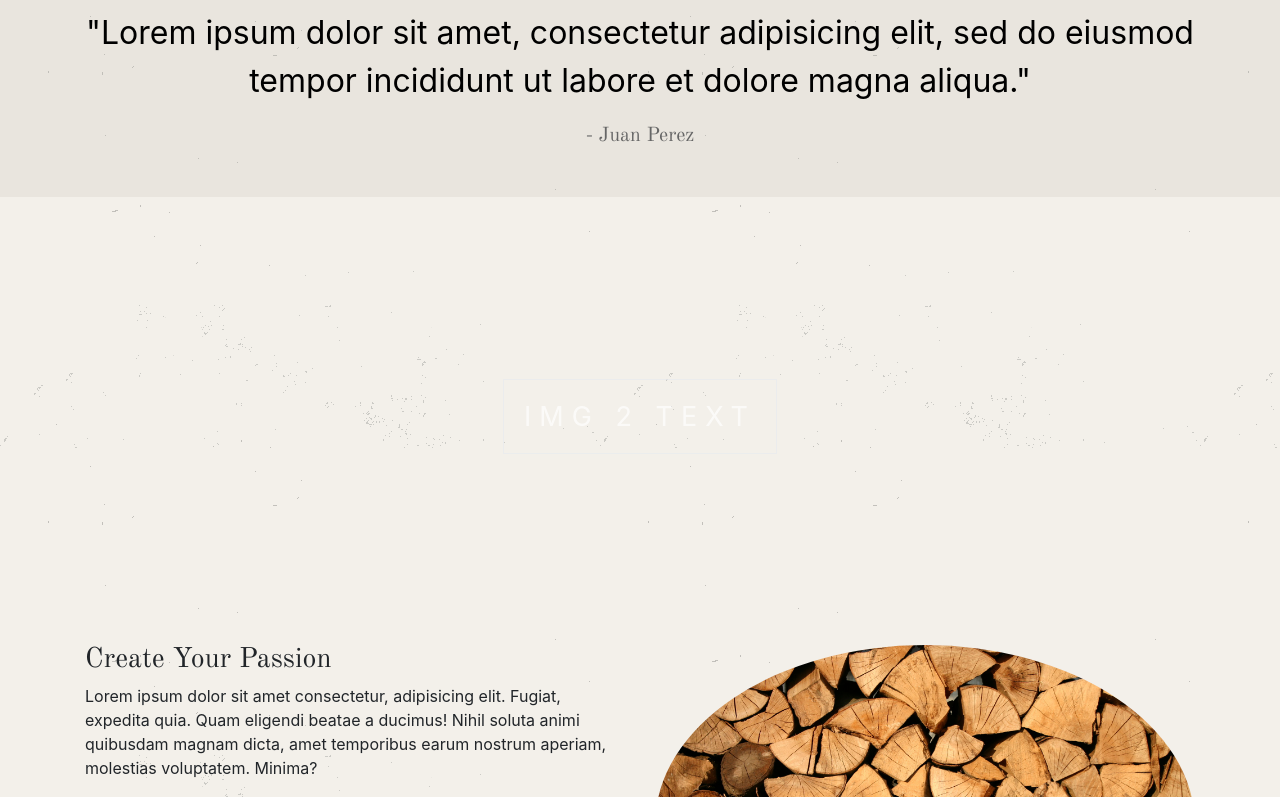
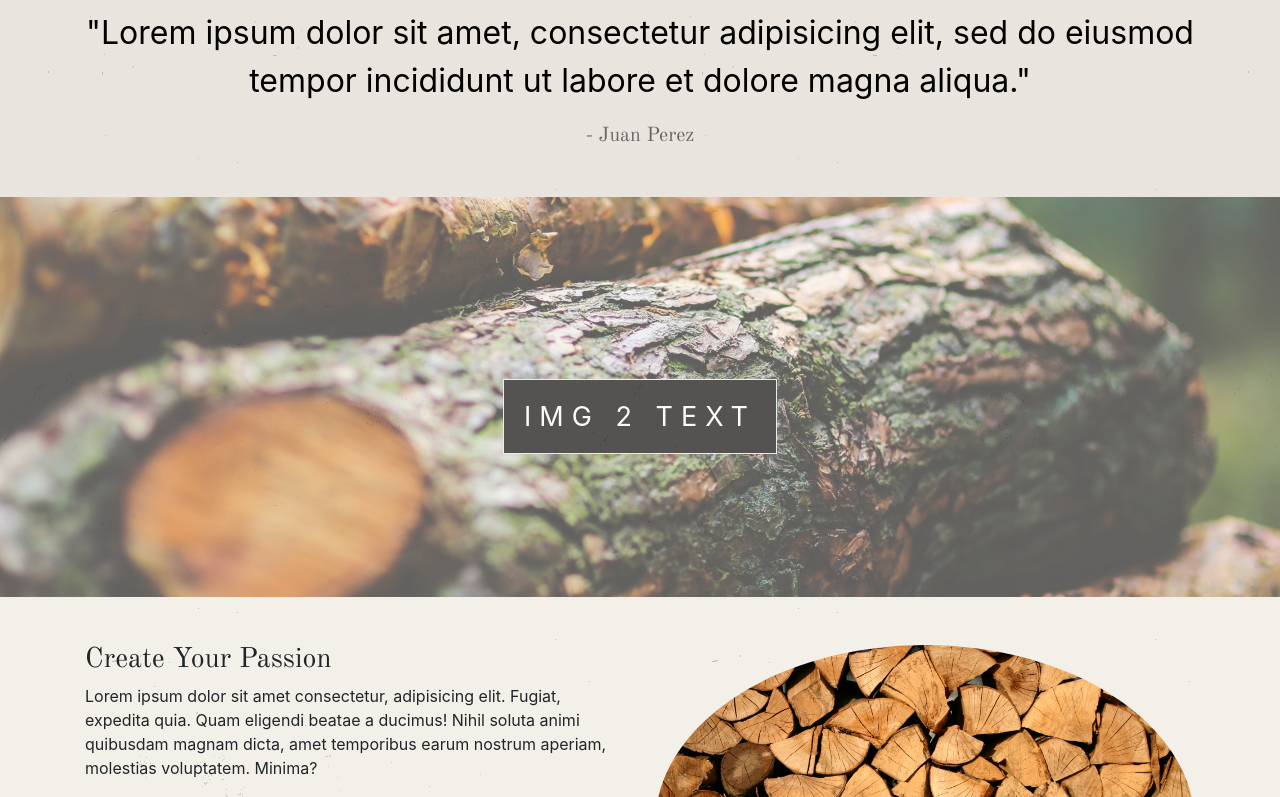
Before and after one commit to MalenaMaffei/carpinteria, a website: page src/index.html in a window 1280 px wide. Shown: the part 631-1428 px from the top of the page. Drawn offline with nearby package versions, Linux system fonts and the light colour scheme.

```diff
--- a/src/index.html
+++ b/src/index.html
@@ -110,7 +110,7 @@
 -->
     <div class="pimg2" id="about">
         <div class="ptext">
-            <span class="border trans">
+            <span class="border">
                 Img 2 text
             </span>
         </div>
--- a/src/scss/style.scss
+++ b/src/scss/style.scss
@@ -77,7 +77,7 @@
 }
 
 .pimg2 {
-    background-image: url('../img/pexels-photo-122588.jpeg');
+    background-image: url('../img/wood-nature-forest-tree.jpg');
     min-height: 400px;
 }
 
```
Also changed, not shown: src/css/style.css.
